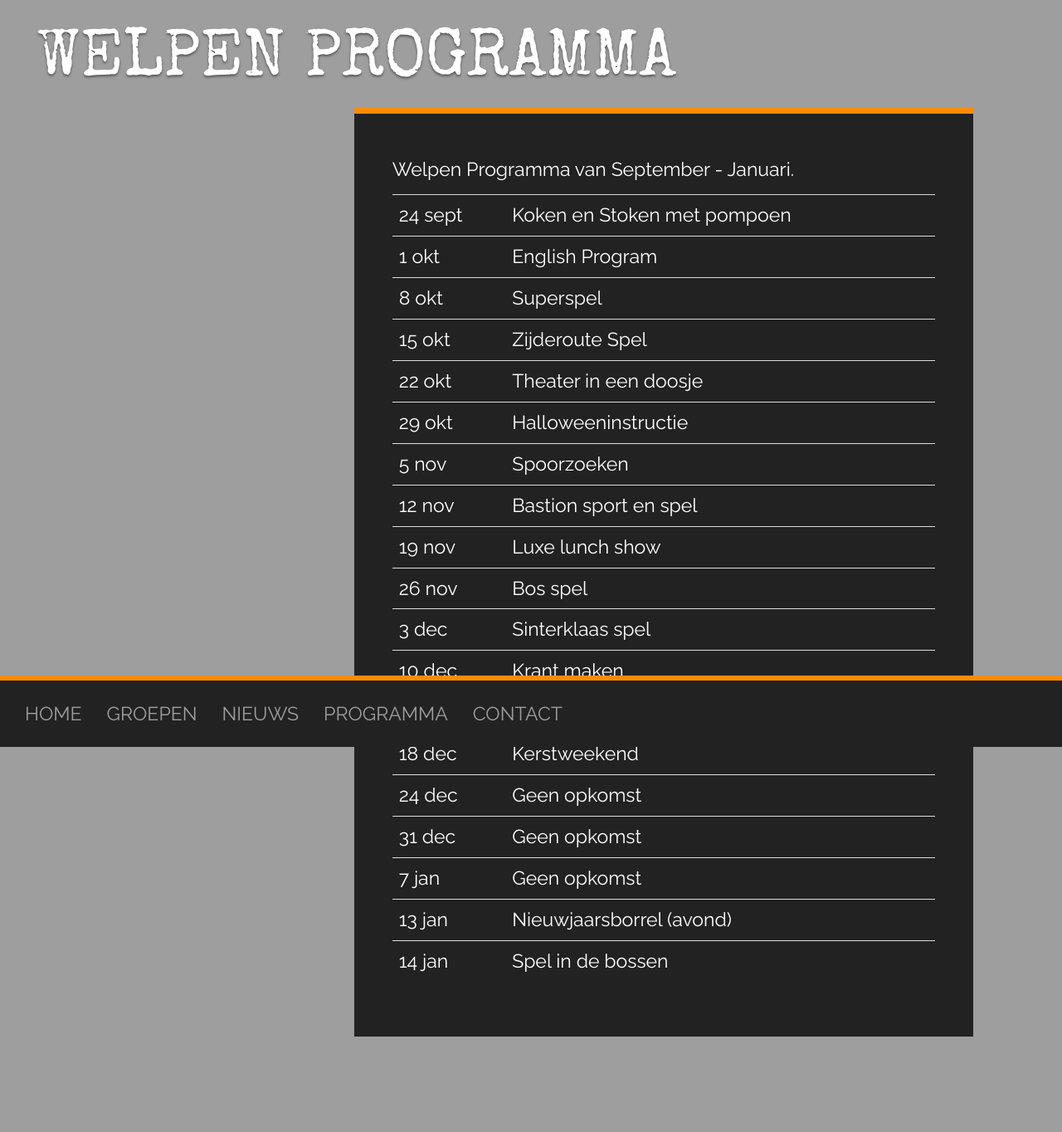
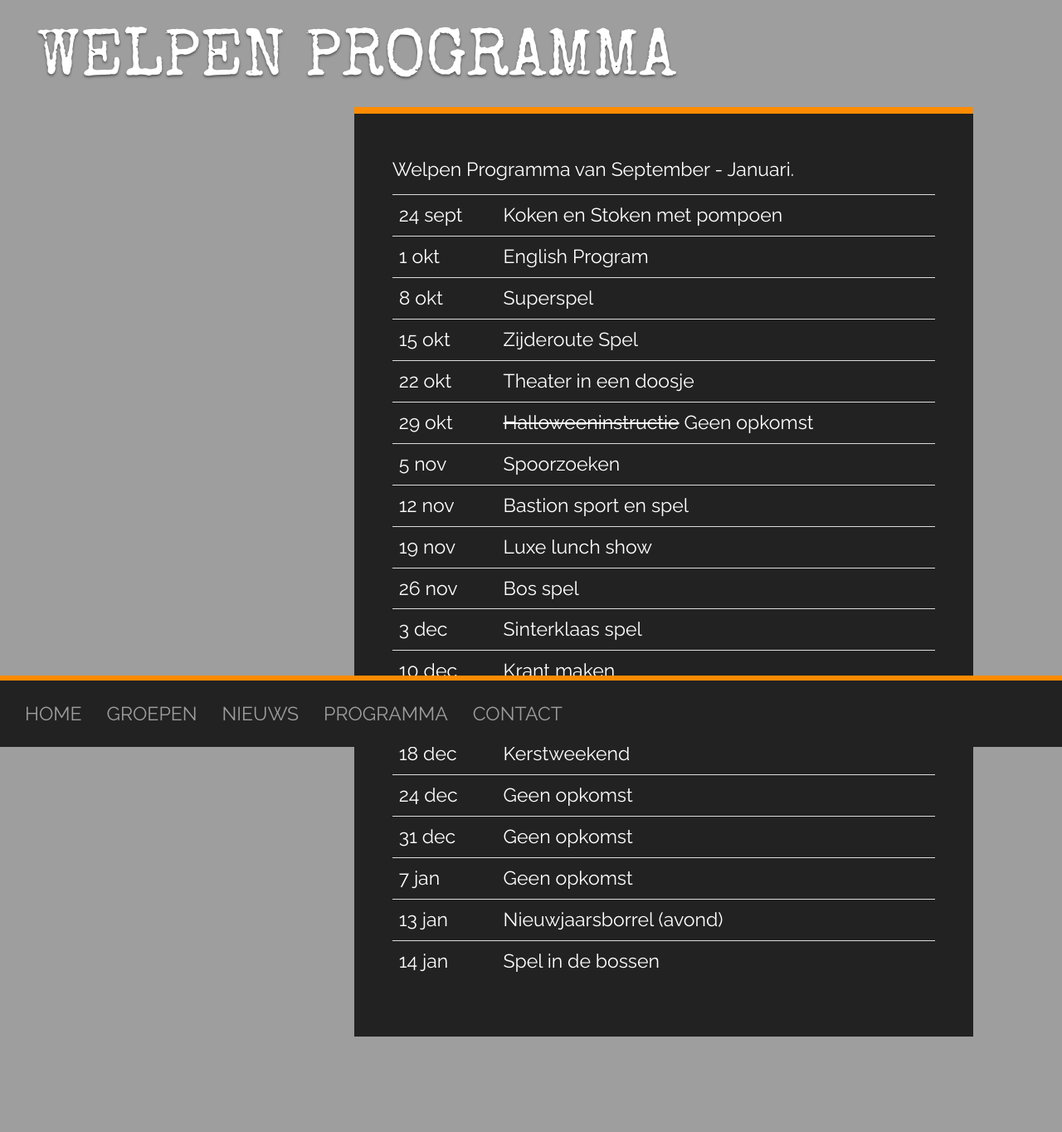
Before and after one commit to nognooitmeegemaakt/website, a Jekyll site: the page built from _agenda/welpen.md, in a window 1280 px wide. Shown: the whole page at 83% size. Built offline with Jekyll 4.4.1, drawn with Linux system fonts in a browser that asks for light colours; some web fonts are replaced.

Commit message:
Update welpen.md

```diff
--- a/_agenda/welpen.md
+++ b/_agenda/welpen.md
@@ -12,7 +12,7 @@
 | 8 okt |	Superspel
 | 15 okt |	Zijderoute Spel
 | 22 okt |	Theater in een doosje
-| 29 okt |	Halloweeninstructie
+| 29 okt |	~~Halloweeninstructie~~ Geen opkomst
 | 5 nov |	Spoorzoeken
 | 12 nov |	Bastion sport en spel
 | 19 nov |	Luxe lunch show
```
